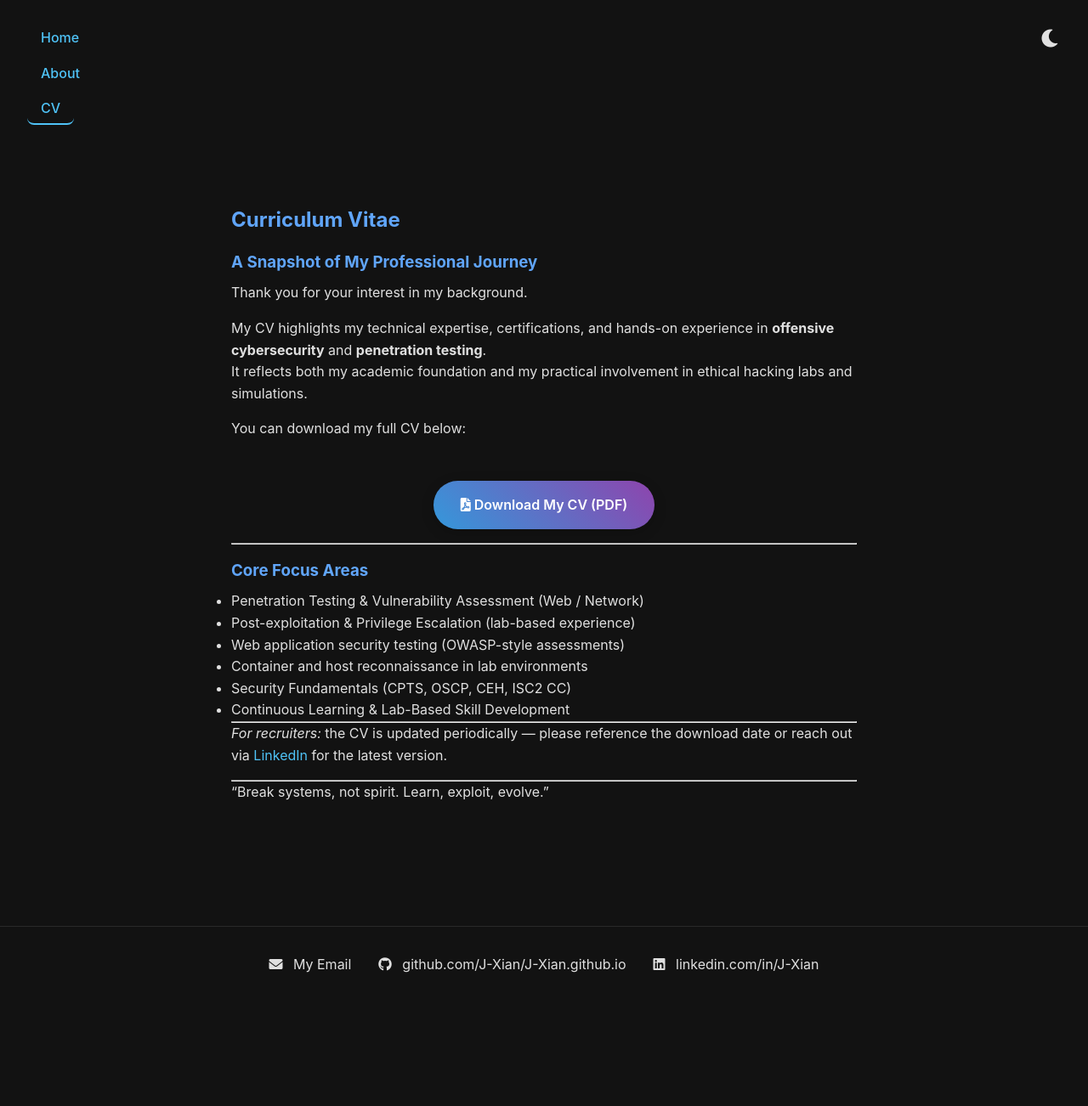
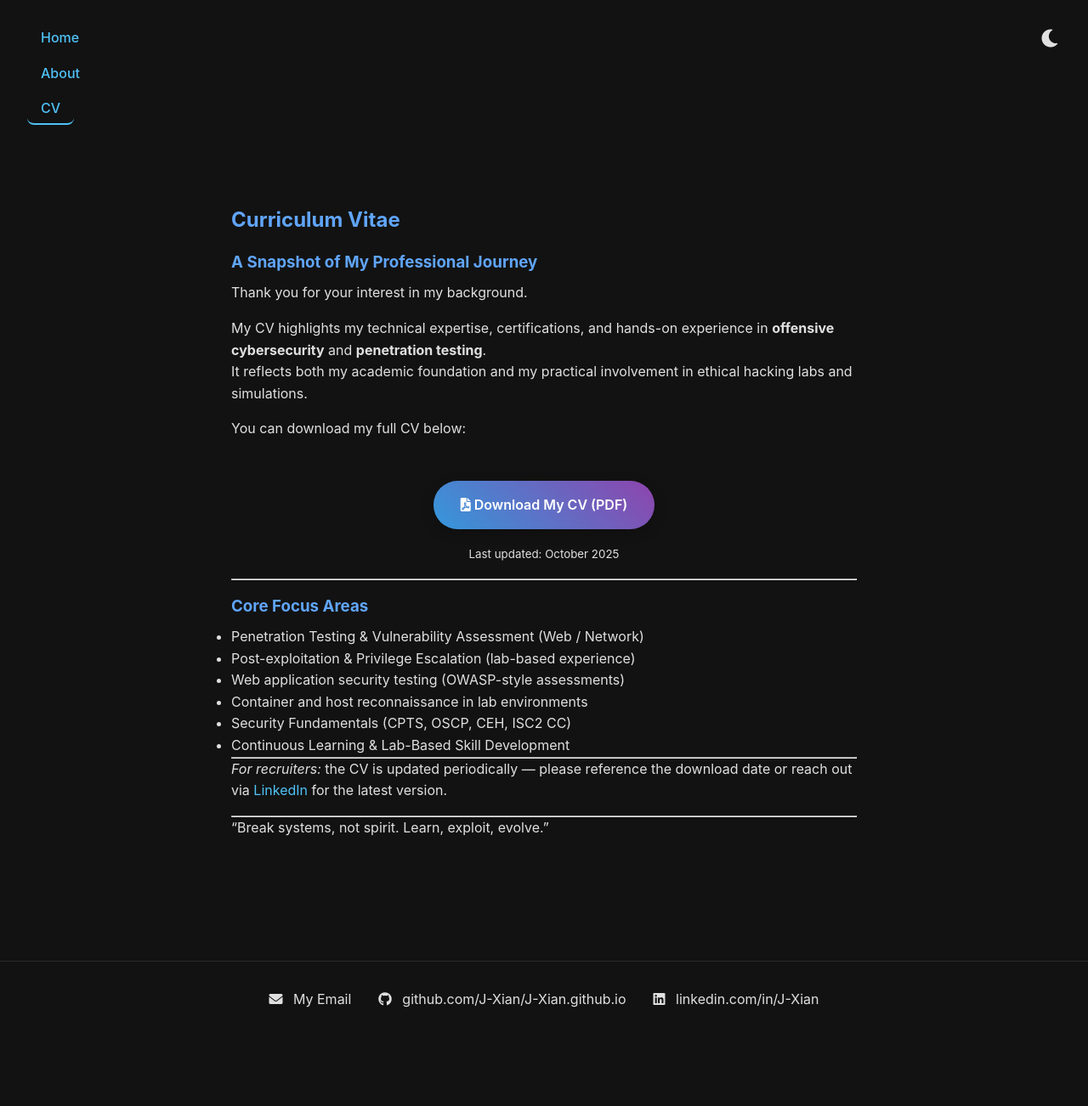
Before and after one commit to J-Xian/J-Xian.github.io, a Jekyll site: the page built from cv.md, in a window 1280 px wide. Shown: the whole page at 85% size. Built offline with Jekyll 4.4.1, drawn with Linux system fonts in a browser that asks for light colours; before the commit the page ends 1260 px from its top, so only the background shows below that.

```diff
--- a/cv.md
+++ b/cv.md
@@ -18,7 +18,7 @@
     <i class="fa-solid fa-file-pdf"></i> Download My CV (PDF)
   </a>
 </p>
-
+<p align="center"><small>Last updated: {{ site.time | date: "%B %Y" }}</small></p>
 ---
 
 ### Core Focus Areas
```
